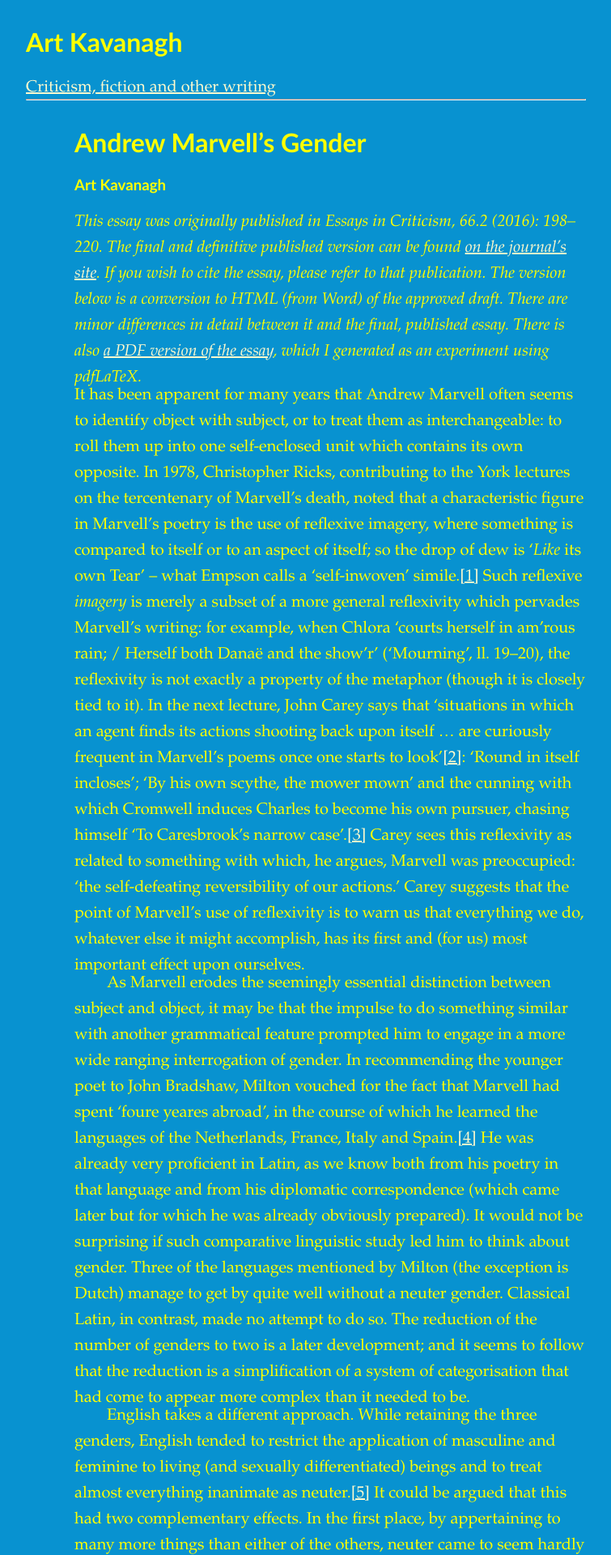
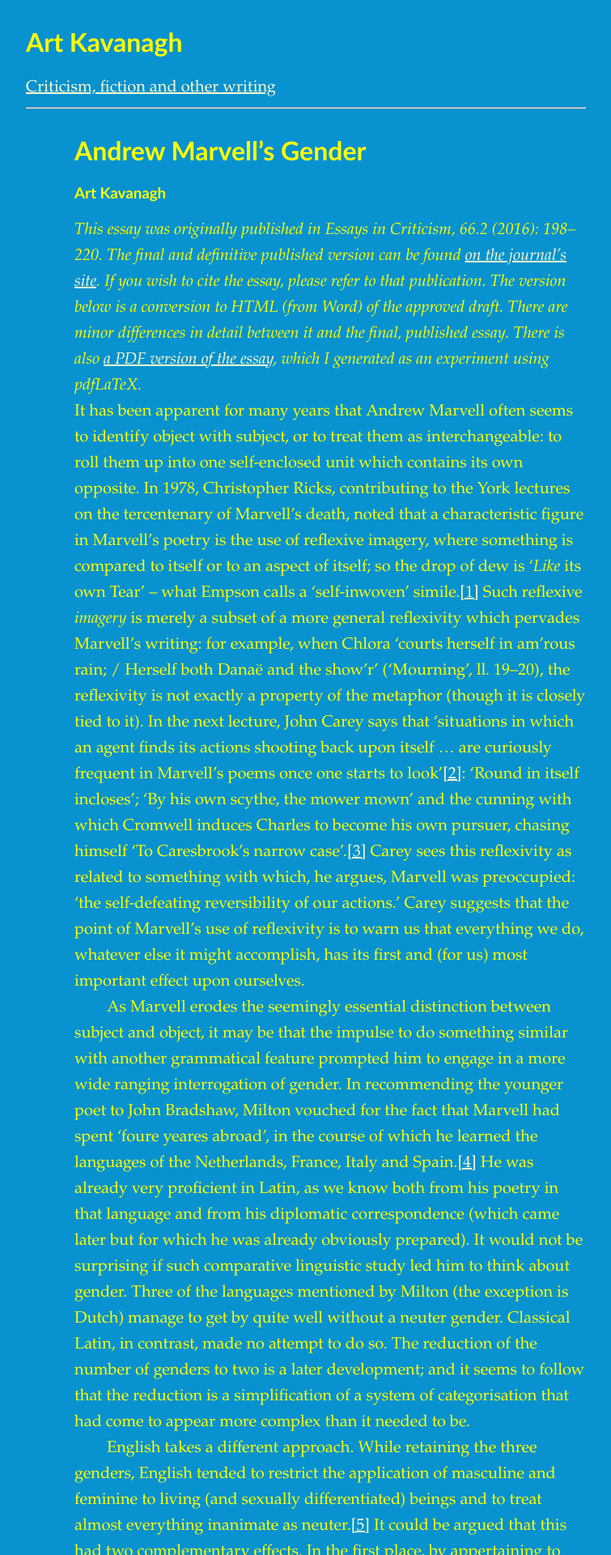
Before and after one commit to artkavanagh/github.io, a Jekyll site: the page Marvell-gender.html, which Jekyll copies as it is, in a window 1280 px wide. Shown: the top 1920 px of the page at 81% size, without its empty margins (232-987 px from the left). Built offline with Jekyll 4.4.1, drawn with Linux system fonts in a browser that asks for light colours.

Commit message:
Update seventeenth-cent.css

```diff
--- a/assets/css/seventeenth-cent.css
+++ b/assets/css/seventeenth-cent.css
@@ -11,7 +11,7 @@ h1, h2, h3 {
 }
 p {
         text-indent: 2em ;
-	margin-bottom: -10px !important ;
+	margin-bottom: 0 !important ;
 	margin-top: 0 !important ;
         font-size: 20px ;
         line-height: 1.6;
@@ -23,7 +23,7 @@ p.intro {
 }
 p.unindent {
 	text-indent: 0 ;
-	margin-bottom: 1.5em ;
+	margin-top: 1.5em ;
 
 }
 blockquote {
```
